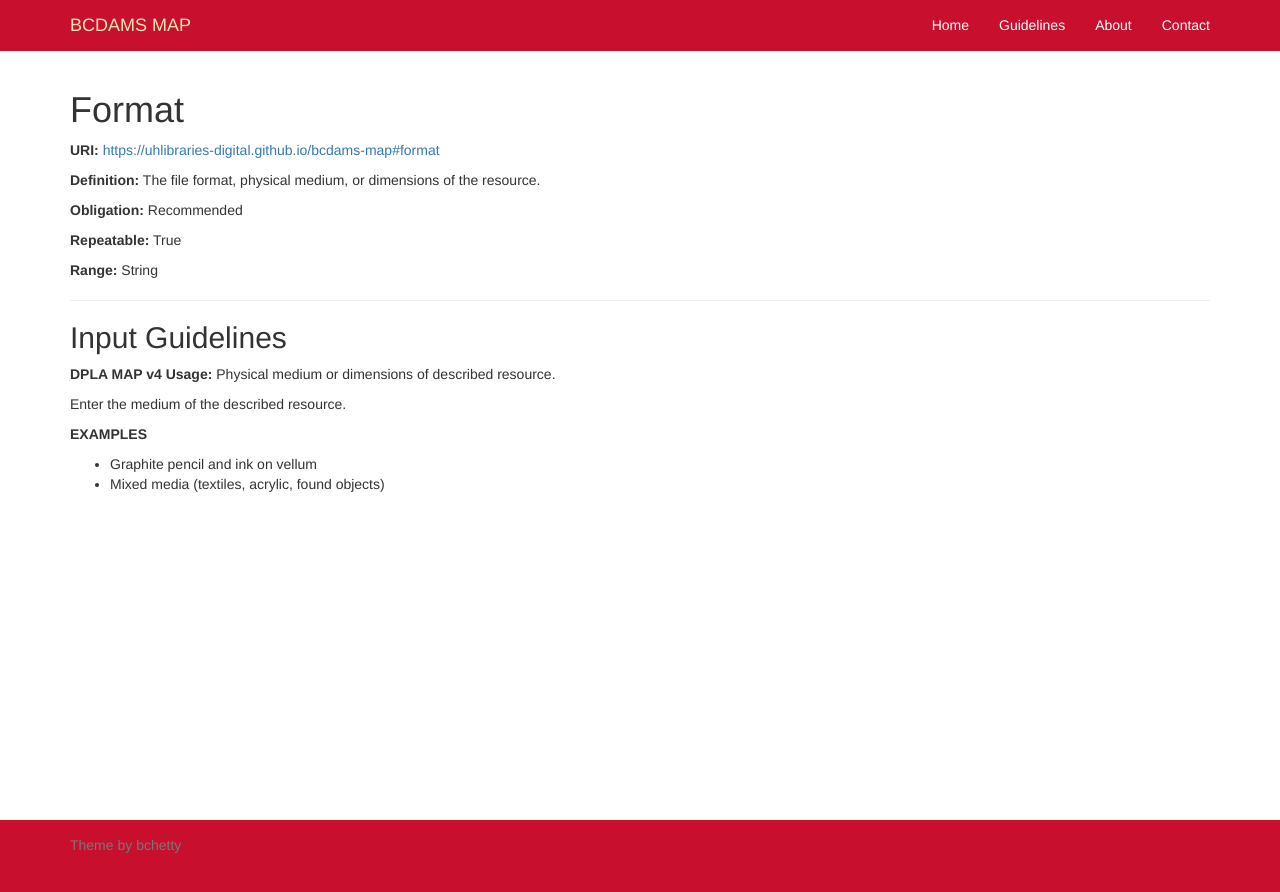
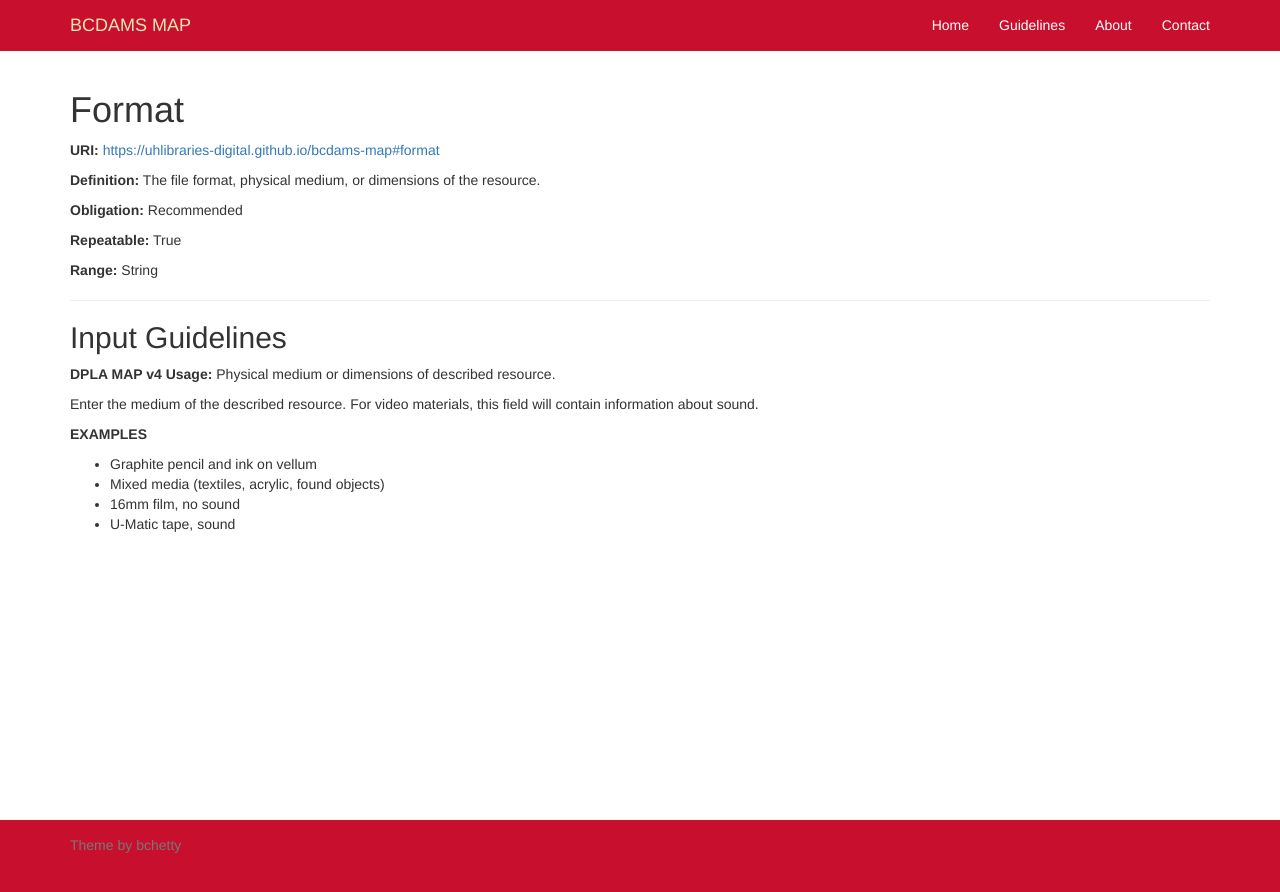
Before and after one commit to uhlibraries-digital/bcdams-map, a Jekyll site: the page built from guidelines/format.md, in a window 1280 px wide. Shown: the top 892 px of the page. Built offline with Jekyll 4.4.1, drawn with Linux system fonts in a browser that asks for light colours; nearby versions of some CDN libraries; comment, search, counter and statistics services are not loaded.

Commit message:
update format guidelines

```diff
--- a/guidelines/format.md
+++ b/guidelines/format.md
@@ -9,8 +9,10 @@ comments: false
 
 **DPLA MAP v4 Usage:** Physical medium or dimensions of described resource.
 
-Enter the medium of the described resource.
+Enter the medium of the described resource. For video materials, this field will contain information about sound.
 
 __EXAMPLES__
 - Graphite pencil and ink on vellum
 - Mixed media (textiles, acrylic, found objects)
+- 16mm film, no sound
+- U-Matic tape, sound
```
